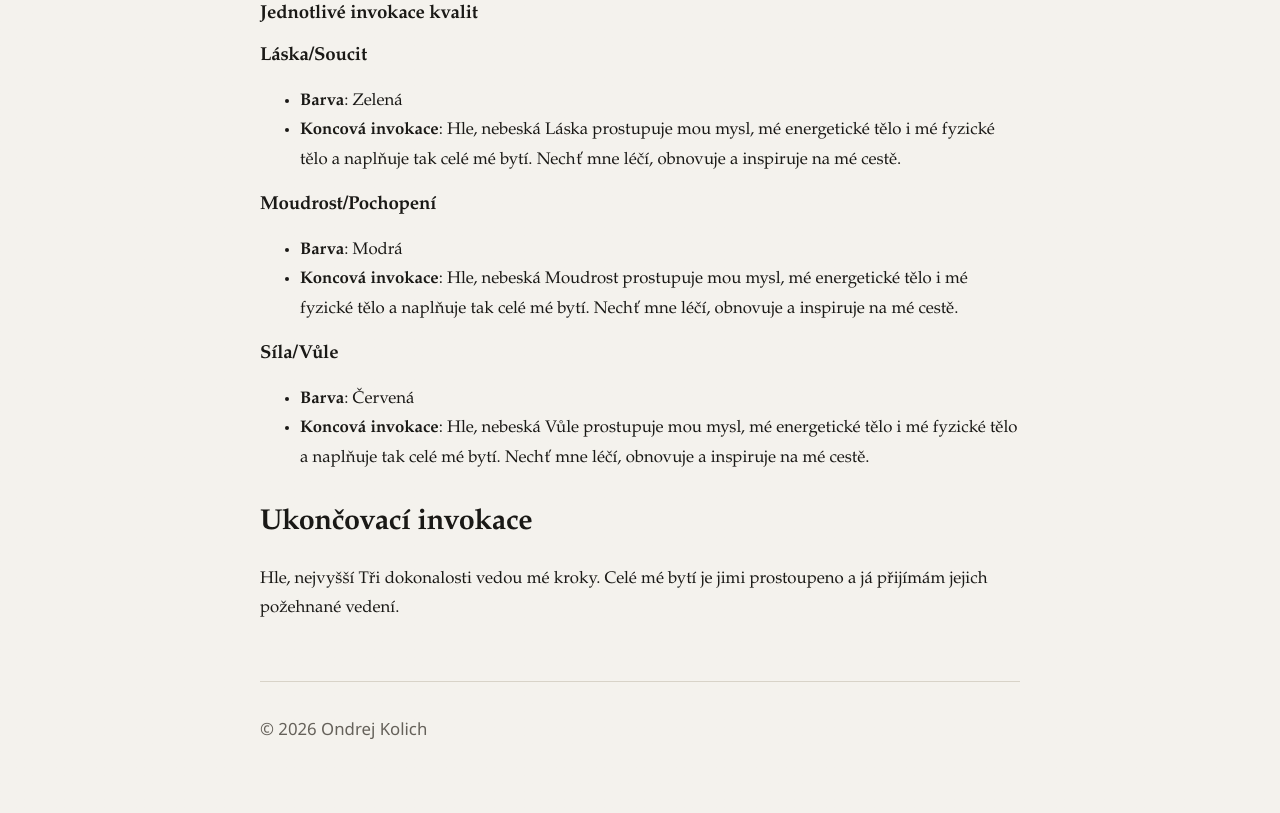
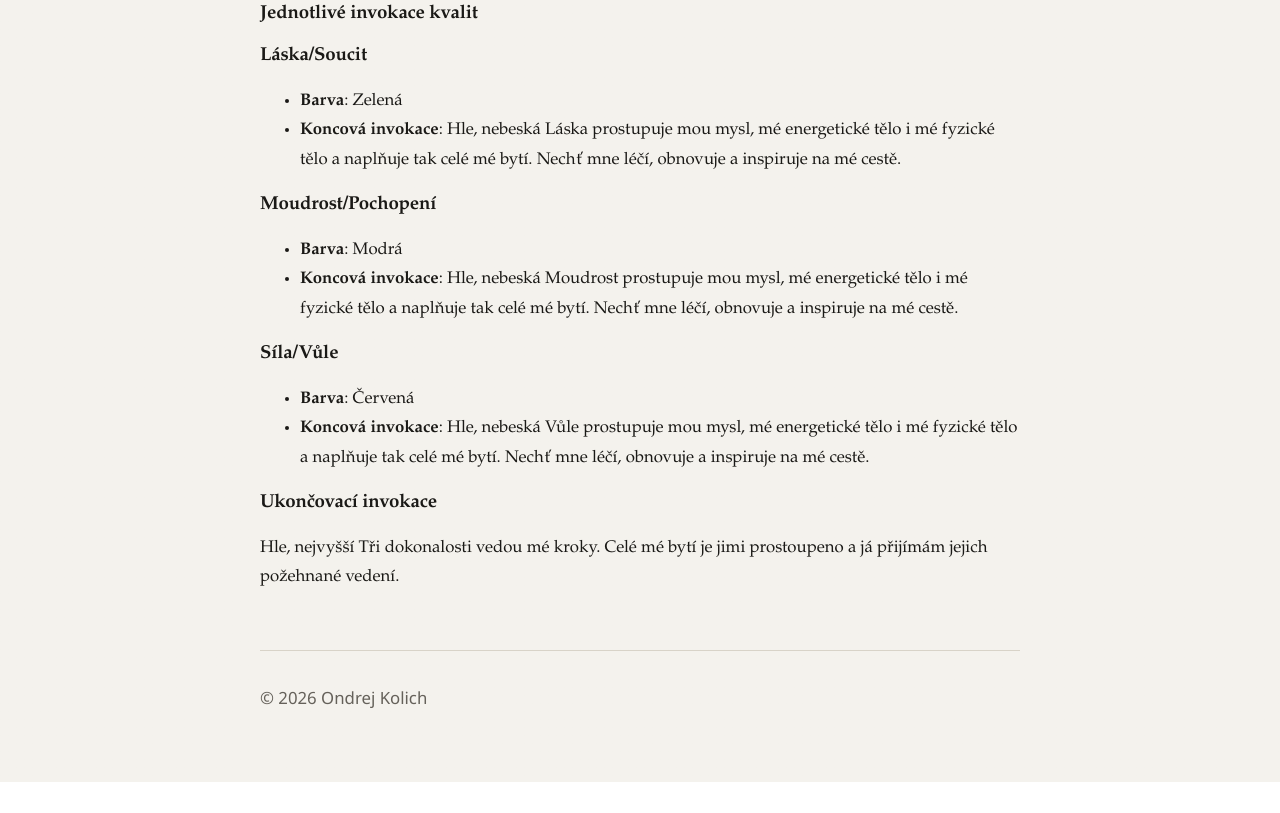
Before and after one commit to o-kolich/path, an Eleventy site: page src/posts/praxe-tri-dokonalosti.md in a window 1280 px wide. Shown: the part 853-1666 px from the top of the page. After the commit the page ends 1635 px from the top, so only its background shows below. Built offline with nearby package versions, Linux system fonts and the light colour scheme; Eleventy itself is replaced by a stand-in of ours; files that its build step writes are made by us from their sources.

Commit message:
header size fix

```diff
--- a/src/posts/praxe-tri-dokonalosti.md
+++ b/src/posts/praxe-tri-dokonalosti.md
@@ -42,6 +42,6 @@ Volám Vás Tři dokonalosti Univerza\! Přijďte a naplňte chrám mého bytí.
 - **Barva**: Červená
 - **Koncová invokace**: Hle, nebeská Vůle prostupuje mou mysl, mé energetické tělo i mé fyzické tělo a naplňuje tak celé mé bytí. Nechť mne léčí, obnovuje a inspiruje na mé cestě.
 
-## Ukončovací invokace
+### Ukončovací invokace
 
 Hle, nejvyšší Tři dokonalosti vedou mé kroky. Celé mé bytí je jimi prostoupeno a já přijímám jejich požehnané vedení.
```
